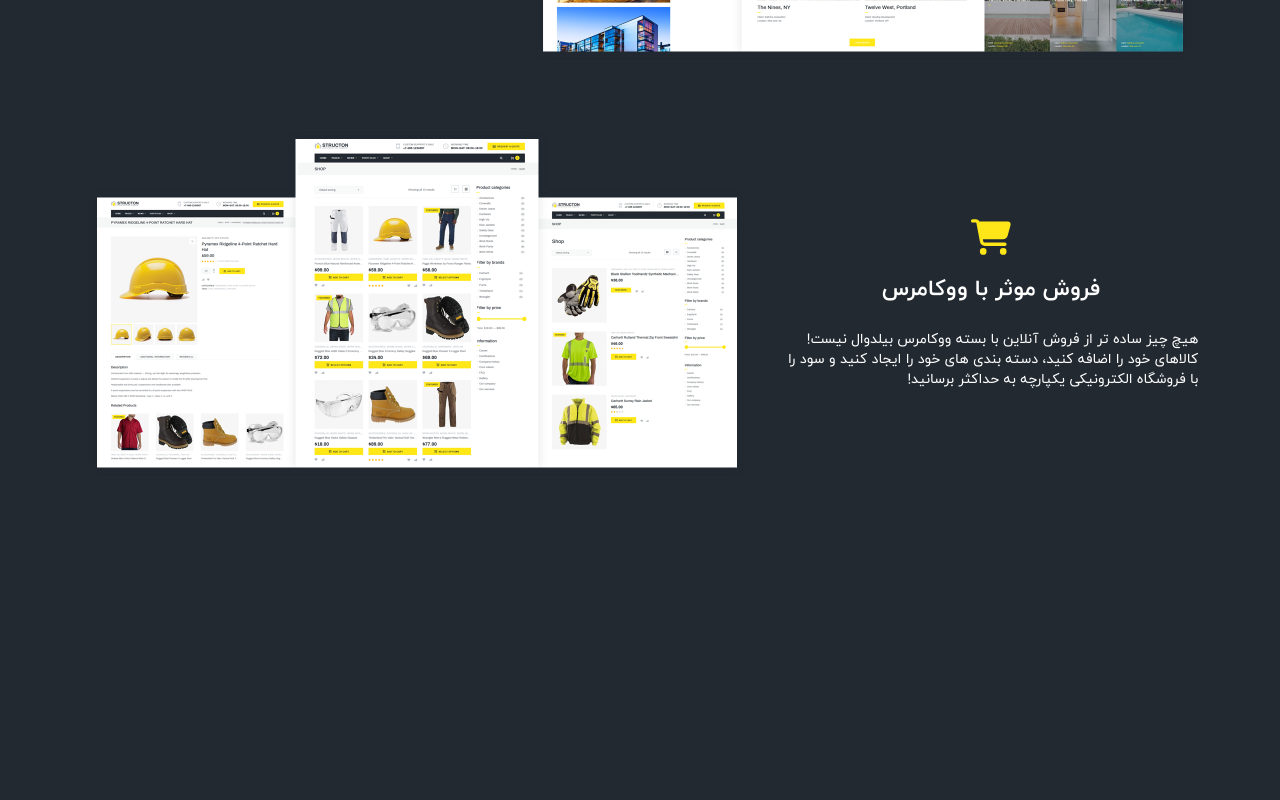
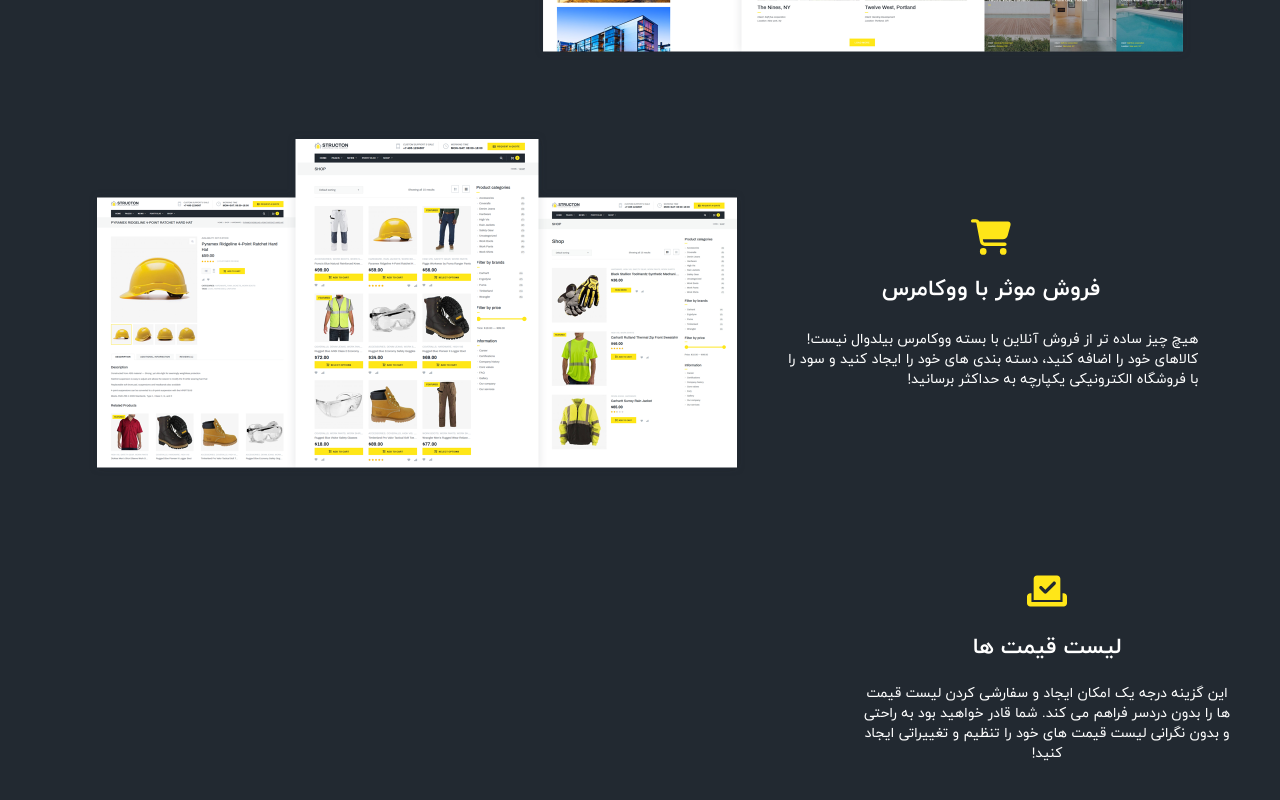
Before and after one commit to mahyarErshad/buildwall, a React (Vite) app: page / in a window 1280 px wide. Shown: the part 4361-5161 px from the top of the page. Before the commit the page ends 5048 px from the top, so only its background shows below. Built offline with nearby package versions, Linux system fonts and the light colour scheme.

Commit message:
A bottom card is created

```diff
--- a/src/Components/Body/RaiseToNewLevel/RaiseToNewLevel.jsx
+++ b/src/Components/Body/RaiseToNewLevel/RaiseToNewLevel.jsx
@@ -1,4 +1,4 @@
-import { faScrewdriverWrench, faBuilding, faCartShopping } from "@fortawesome/free-solid-svg-icons";
+import { faScrewdriverWrench, faBuilding, faCartShopping, faCheckToSlot } from "@fortawesome/free-solid-svg-icons";
 import React from "react";
 import showCaseServices from "../../../assets/images/showCaseServices.webp";
 import masterYourProject from "../../../assets/images/masterYourProject.webp";
@@ -19,7 +19,7 @@ function RaiseToNewLevel() {
       <RaiseToNewLevelCard reverse title="به پروژه های خود مسلط شوید" description="بیلدوال به پروژه های پیشرفته مجهز شده است، پروژه های شما را به نمایش می گذارد و نقاط قوت شرکت ساخت و ساز شما را نشان می دهد. شما می توانید طرح بندی پروژه ها را با توجه به خواسته های خود انتخاب کنید." icon={faBuilding} image={masterYourProject} />
       <RaiseToNewLevelCard title="فروش موثر با ووکامرس" description="هیچ چیز ساده تر از فروش آنلاین با بسته ووکامرس بیلدوال نیست! کالاهای خود را اضافه کنید، دسته بندی های خود را ایجاد کنید و سود را با فروشگاه الکترونیکی یکپارچه به حداکثر برسانید!" icon={faCartShopping} image={sellWithWoocommerce} />
       <div className="w-full py-12 flex justify-between items-center flex-wrap">
-        <RaiseToNewLevelBottomCard title="" description="" />
+        <RaiseToNewLevelBottomCard title="لیست قیمت ها" description="این گزینه درجه یک امکان ایجاد و سفارشی کردن لیست قیمت ها را بدون دردسر فراهم می کند. شما قادر خواهید بود به راحتی و بدون نگرانی لیست قیمت های خود را تنظیم و تغییراتی ایجاد کنید!" icon={faCheckToSlot} />
       </div>
     </section>
   );
```
